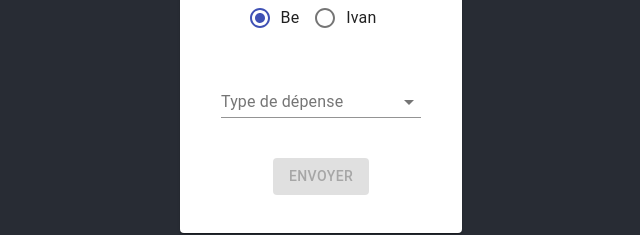
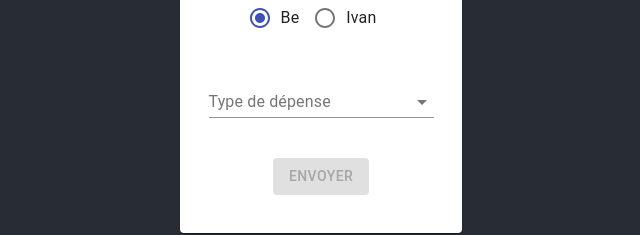
Before and after one commit to ivangorobenko/home-accounting, a React (Create React App) app: page /expensesform in a window 1280 px wide. Shown: the part 422-657 px from the top of the page, without its empty margins (319-959 px from the left). Built offline with nearby package versions, Linux system fonts and the light colour scheme.

Commit message:
remaniements ui 3

```diff
--- a/src/components/Components.css
+++ b/src/components/Components.css
@@ -16,7 +16,7 @@
 
 .Category-form-control{
     margin-bottom: 1em !important;
-    min-width: 80% !important;
+    min-width: 90% !important;
     text-align: left;
 
 }
```
